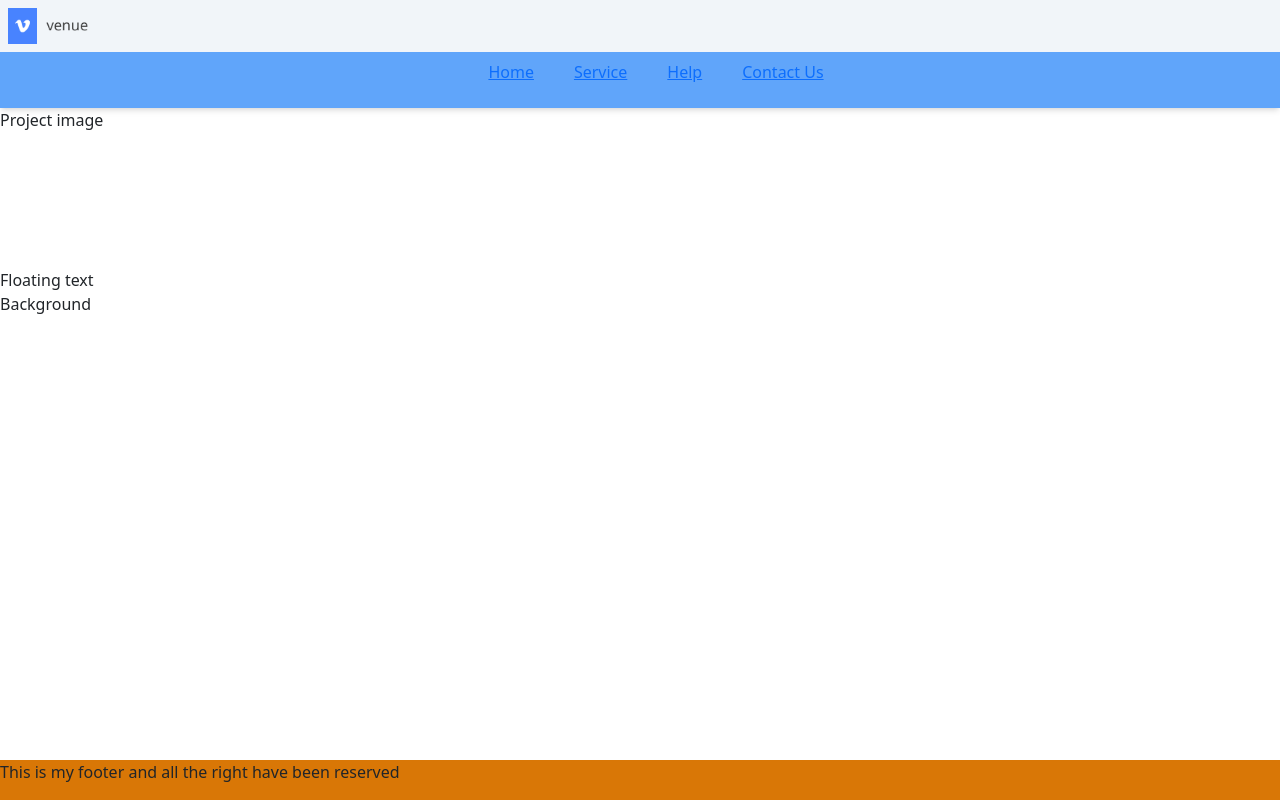
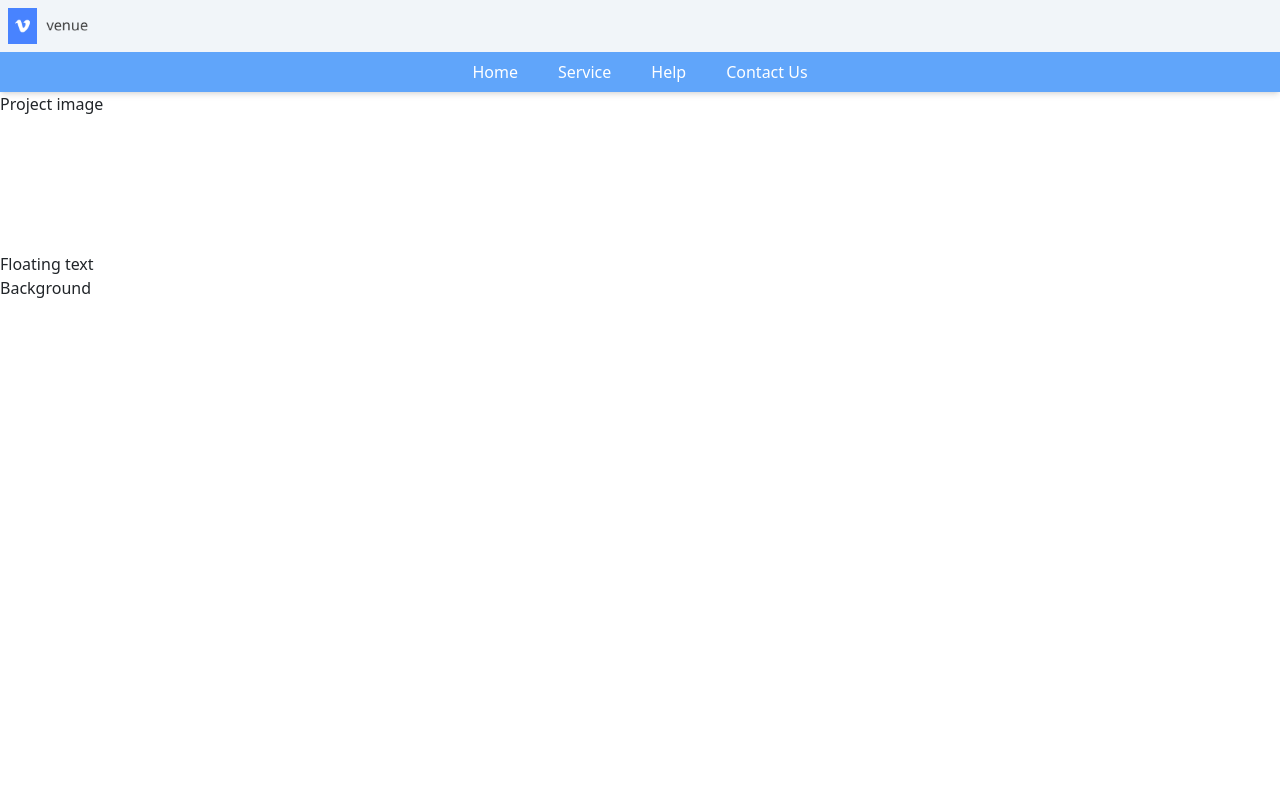
Before and after one commit to deveshksrivastava/my-app-react-ts, a React (Create React App) app: page / in a window 1280 px wide. Built offline with nearby package versions, Linux system fonts and the light colour scheme; a small style sheet from the web is missing.

Commit message:
fix issues on routing

```diff
--- a/src/App.tsx
+++ b/src/App.tsx
@@ -1,5 +1,9 @@
-import React from 'react';
-import Header from './valuable/header';
-export default function App() {
-  return <div className="app">{/* <Header /> */}</div>;
+import React from 'react'
+
+const App = () => {
+  return (
+    <div>App</div>
+  )
 }
+
+export default App;
--- a/src/index.tsx
+++ b/src/index.tsx
@@ -1,75 +1,41 @@
 import React from 'react';
 import ReactDOM from 'react-dom/client';
-import './index.css';
-import App from './app';
-import { BrowserRouter } from 'react-router-dom';
-import { createBrowserRouter, RouterProvider, Outlet } from 'react-router-dom';
-import Header from './valuable/header';
-import Footer from './valuable/footer';
-import Home from './valuable/home';
-import About from './valuable/about';
-import Body from './valuable/body';
-import Error from './valuable/my-error';
-// import { AppDebouncing } from './valuable/debouncing-performance';
-// import Hoc from './valuable/hoc';
-// import CustomHooks from './valuable/custom-hooks';
 
 import 'bootstrap/dist/css/bootstrap.min.css';
 import './index.css';
+import './index.css';
+
+import { BrowserRouter as Router,Route,Routes } from 'react-router-dom';
+import Header from './valuable/header';
+import Body from './valuable/body';
+import Error from './valuable/my-error';
 import Contact from './valuable/contact';
 import Services from './valuable/service';
 import Help from './valuable/help';
-// import { URLA } from '../url/constant'
 
-// console.log(URLA)
 
 const AppLayout = () => {
   return (
-    <div className="relative">
-      <Header />
-      <Outlet />
-      <Footer />
-    </div>
+    <>
+    <Router>
+    <Header />
+      <Routes>
+        <Route path='/' element={<Body />} />
+        <Route path='/service' element={<Services />} />
+        <Route path='/help' element={<Help />} />
+        <Route path='/contact' element={<Contact />} />
+        <Route path='*' element={<Error />} />
+      </Routes>
+    </Router>
+    </>
   );
 };
 
-const appRouter = createBrowserRouter([
-  {
-    path: '/',
-    element: <AppLayout />,
-    children: [
-      {
-        path: '/',
-        element: <Body />
-      },
-      {
-        path: '/service',
-        element: <Services />
-      },
-      {
-        path: '/help',
-        element: <Help />
-      },
-      // {
-      //   path: '/contact/:contactId',
-      //   element: <Contact />
-      // }
-      {
-        path: '/contact/',
-        element: <Contact />
-      }
-    ],
-    errorElement: <Error />
-  }
-]);
 
 const root = ReactDOM.createRoot(document.getElementById('root') as HTMLElement);
-// root.render(
-//   <BrowserRouter>
-//     <React.StrictMode>
-//       <App />
-//     </React.StrictMode>
-//   </BrowserRouter>
-// );
+root.render(
+     <React.StrictMode>
+      <AppLayout />
+    </React.StrictMode>
 
-root.render(<RouterProvider router={appRouter} />);
+);
--- a/src/valuable/Header.tsx
+++ b/src/valuable/Header.tsx
@@ -1,4 +1,4 @@
-import React from 'react';
+
 import { Link } from 'react-router-dom';
 
 const Header = () => {
--- a/src/valuable/performance/skills/country-state.tsx
+++ b/src/valuable/performance/skills/country-state.tsx
@@ -1,5 +1,5 @@
 import React, { useEffect, useState, useMemo } from 'react';
-import { countries } from './../../data/countries';
+import { countries } from '../../data/countries';
 // create json object for country state and city data
 
 export default function App() {
```
